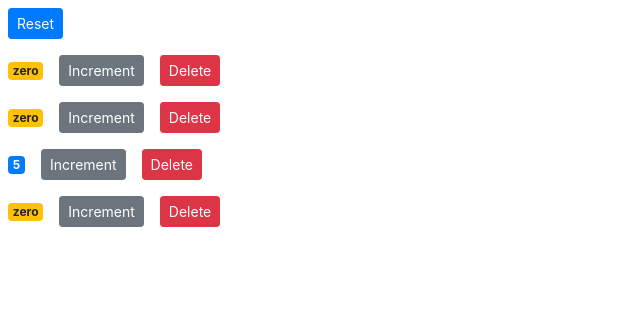
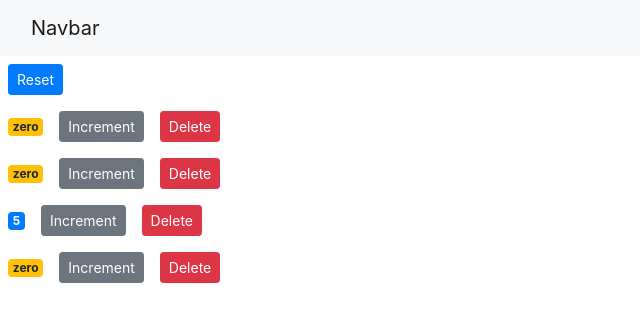
Before and after one commit to Sumanthku17/counter-mosh, a React (Create React App) app: page / in a window 1280 px wide. Shown: the top 322 px of the page, without its empty margins (0-640 px from the left). Built offline with nearby package versions, Linux system fonts and the light colour scheme.

Commit message:
add a simple NavBar

```diff
--- a/src/App.js
+++ b/src/App.js
@@ -1,24 +1,16 @@
-import logo from './logo.svg';
+import react from 'react';
 import './App.css';
+import Counters from './components/counters';
+import NavBar from './components/navbar';
 
 function App() {
   return (
-    <div className="App">
-      <header className="App-header">
-        <img src={logo} className="App-logo" alt="logo" />
-        <p>
-          Edit <code>src/App.js</code> and save to reload.
-        </p>
-        <a
-          className="App-link"
-          href="https://reactjs.org"
-          target="_blank"
-          rel="noopener noreferrer"
-        >
-          Learn React
-        </a>
-      </header>
-    </div>
+    <react.Fragment>
+      <NavBar/>
+      <main className="containers">
+        <Counters/>
+      </main>
+    </react.Fragment>
   );
 }
 
--- /dev/null
+++ b/src/components/navbar.jsx
@@ -0,0 +1,16 @@
+import React, { Component } from 'react';
+
+class NavBar extends Component {
+    state = {  }
+    render() {
+        return (
+            <nav className="navbar navbar-light bg-light">
+            <div className="container-fluid">
+                <a className="navbar-brand" href="#">Navbar</a>
+            </div>
+            </nav>
+         );
+    }
+}
+
+export default NavBar;
--- a/src/index.js
+++ b/src/index.js
@@ -1,14 +1,13 @@
 import React from 'react';
 import ReactDOM from 'react-dom';
 import './index.css';
-//import App from './App';
+import App from './App';
 import reportWebVitals from './reportWebVitals';
 import 'bootstrap/dist/css/bootstrap.css'
-import Counters from './components/counters'
 
 ReactDOM.render(
   <React.StrictMode>
-    <Counters />
+    <App />
   </React.StrictMode>,
   document.getElementById('root')
 );
```
